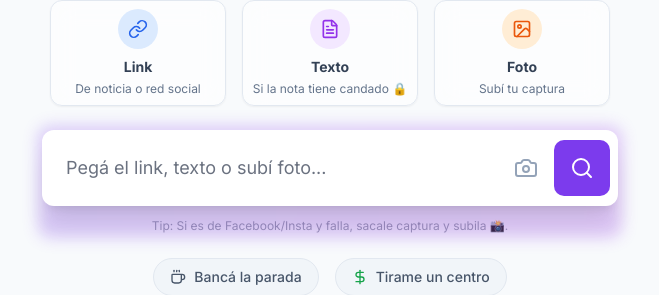
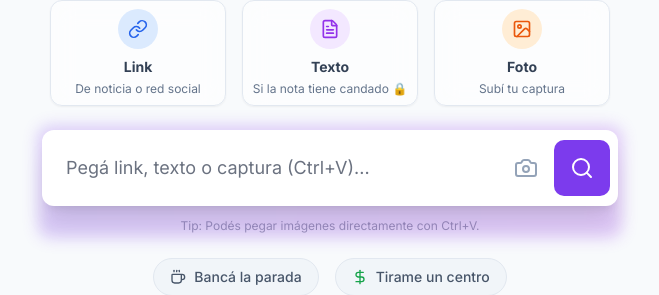
Before and after one commit to anrs87/sarasa-checker, a Next.js app: page / in a window 1280 px wide. Shown: the part 321-616 px from the top of the page, without its empty margins (310-969 px from the left). Built offline with nearby package versions, Linux system fonts and the light colour scheme; no server answers; the database is empty.

Commit message:
fix paste screenshot

```diff
--- a/app/page.tsx
+++ b/app/page.tsx
@@ -14,13 +14,12 @@ export default function Home() {
   const [userGuess, setUserGuess] = useState<'POSTA' | 'VERSO' | 'TIBIO' | null>(null);
   const [error, setError] = useState('');
 
-  // --- NUEVO ESTADO PARA IMAGEN ---
+  // --- ESTADO PARA IMAGEN ---
   const [selectedImage, setSelectedImage] = useState<string | null>(null);
   const fileInputRef = useRef<HTMLInputElement>(null);
 
-  const handleImageUpload = (e: React.ChangeEvent<HTMLInputElement>) => {
-    const file = e.target.files?.[0];
-    if (file) {
+  // Procesar archivo (sea por botón o por paste)
+  const processFile = (file: File) => {
     if (file.size > 4 * 1024 * 1024) { // 4MB límite
       setError('Esa imagen es muy pesada. Buscate una más liviana.');
       return;
@@ -32,7 +31,31 @@ export default function Home() {
       setUrl(''); // Limpiamos texto para evitar confusión
     };
     reader.readAsDataURL(file);
+  };
+
+  const handleImageUpload = (e: React.ChangeEvent<HTMLInputElement>) => {
+    const file = e.target.files?.[0];
+    if (file) {
+      processFile(file);
     }
+  };
+
+  // --- NUEVA FUNCIÓN: MANEJO DE PEGAR (CTRL+V) ---
+  const handlePaste = (e: React.ClipboardEvent) => {
+    const items = e.clipboardData.items;
+
+    for (let i = 0; i < items.length; i++) {
+      // Si encontramos una imagen en el portapapeles
+      if (items[i].type.indexOf('image') !== -1) {
+        e.preventDefault(); // Evitamos que intente pegar el nombre del archivo como texto
+        const file = items[i].getAsFile();
+        if (file) {
+          processFile(file); // Reusamos la lógica de subida
+        }
+        return;
+      }
+    }
+    // Si no es imagen, dejamos que el texto se pegue normal en el input
   };
 
   const clearImage = () => {
@@ -40,7 +63,6 @@ export default function Home() {
     if (fileInputRef.current) fileInputRef.current.value = '';
   };
 
-  // --- FUNCIÓN PARA LIMPIAR TODO ---
   const resetState = () => {
     setResult(null);
     setUserGuess(null);
@@ -51,7 +73,6 @@ export default function Home() {
   };
 
   const handleCheck = async () => {
-    // 1. VALIDACIÓN HÍBRIDA
     if (!url.trim() && !selectedImage) return;
 
     if (!selectedImage && url.trim().length < 5) {
@@ -70,7 +91,7 @@ export default function Home() {
         headers: { 'Content-Type': 'application/json' },
         body: JSON.stringify({
           urlOrText: url,
-          imageBase64: selectedImage // Mandamos la foto si hay
+          imageBase64: selectedImage
         }),
       });
 
@@ -78,7 +99,7 @@ export default function Home() {
 
       if (data.error) throw new Error(data.error);
 
-      // --- GUARDADO LOCAL SILENCIOSO ---
+      // Guardado Local
       const history = JSON.parse(localStorage.getItem('sarasa_history') || '[]');
       const newEntry = {
         url: selectedImage ? '📸 Análisis de Imagen' : url,
@@ -89,7 +110,6 @@ export default function Home() {
       localStorage.setItem('sarasa_history', JSON.stringify([newEntry, ...history].slice(0, 10)));
 
       setResult(data);
-      // Limpiamos imagen después del éxito
       if (selectedImage) clearImage();
 
     } catch (err: any) {
@@ -138,11 +158,10 @@ export default function Home() {
         </p>
       </div>
 
-      {/* --- INSTRUCCIONES VISUALES (Se ven si no hay resultado) --- */}
+      {/* INSTRUCCIONES VISUALES */}
       {!result && !loading && (
         <div className="flex justify-center gap-2 sm:gap-4 mb-6 w-full max-w-xl px-2 animate-in fade-in slide-in-from-bottom-3">
 
-          {/* OPCIÓN 1: LINK */}
           <div className="flex flex-col items-center gap-1 p-2 flex-1 bg-white/60 backdrop-blur-md rounded-xl border border-slate-200 shadow-sm text-center hover:scale-105 transition-transform duration-200">
             <div className="p-2.5 bg-blue-100 text-blue-600 rounded-full mb-1">
               <LinkIcon size={20} />
@@ -153,7 +172,6 @@ export default function Home() {
             </span>
           </div>
 
-          {/* OPCIÓN 2: TEXTO */}
           <div className="flex flex-col items-center gap-1 p-2 flex-1 bg-white/60 backdrop-blur-md rounded-xl border border-slate-200 shadow-sm text-center hover:scale-105 transition-transform duration-200">
             <div className="p-2.5 bg-purple-100 text-purple-600 rounded-full mb-1">
               <FileText size={20} />
@@ -164,7 +182,6 @@ export default function Home() {
             </span>
           </div>
 
-          {/* OPCIÓN 3: FOTO */}
           <div className="flex flex-col items-center gap-1 p-2 flex-1 bg-white/60 backdrop-blur-md rounded-xl border border-slate-200 shadow-sm text-center cursor-pointer hover:bg-white hover:border-orange-200 hover:shadow-md hover:scale-105 transition-all duration-200 group"
             onClick={() => fileInputRef.current?.click()}
           >
@@ -188,7 +205,6 @@ export default function Home() {
 
             <div className="relative bg-white rounded-lg p-2 shadow-xl flex items-center gap-2">
 
-              {/* INPUT FILE OCULTO */}
               <input
                 type="file"
                 ref={fileInputRef}
@@ -197,7 +213,6 @@ export default function Home() {
                 onChange={handleImageUpload}
               />
 
-              {/* CONTENIDO DEL INPUT: TEXTO O PREVIEW DE IMAGEN */}
               {selectedImage ? (
                 <div className="flex-1 p-2 flex items-center justify-between bg-slate-100 rounded border border-slate-200">
                   <div className="flex items-center gap-3">
@@ -215,13 +230,13 @@ export default function Home() {
                   type="text"
                   value={url}
                   onChange={(e) => setUrl(e.target.value)}
-                  placeholder="Pegá el link, texto o subí foto..."
+                  onPaste={handlePaste} // <--- ACÁ ESTÁ LA MAGIA DEL PEGAR
+                  placeholder="Pegá link, texto o captura (Ctrl+V)..." // Update del placeholder
                   className="block w-full p-4 text-lg text-gray-900 placeholder-gray-500 bg-transparent border-none outline-none focus:ring-0"
                   onKeyDown={(e) => e.key === 'Enter' && handleCheck()}
                 />
               )}
 
-              {/* BOTÓN CÁMARA (visible si no hay foto) */}
               {!selectedImage && (
                 <button
                   onClick={() => fileInputRef.current?.click()}
@@ -232,7 +247,6 @@ export default function Home() {
                 </button>
               )}
 
-              {/* BOTÓN BUSCAR */}
               <button
                 onClick={handleCheck}
                 disabled={loading && !result}
@@ -244,7 +258,7 @@ export default function Home() {
 
             {!selectedImage && (
               <p className="text-xs text-center mt-3 text-gray-400">
-                Tip: Si es de Facebook/Insta y falla, sacale captura y subila 📸.
+                Tip: Podés pegar imágenes directamente con Ctrl+V.
               </p>
             )}
           </div>
@@ -258,7 +272,7 @@ export default function Home() {
         </div>
       )}
 
-      {/* BOTONES DE DONACIÓN */}
+      {/* BOTONES DONACIÓN, RESULTCARD, RECENTCHECKS IGUAL QUE SIEMPRE */}
       {!result && !loading && !selectedImage && (
         <div className="flex flex-wrap justify-center gap-4 mb-12 animate-in fade-in zoom-in duration-700 delay-300">
           <a
@@ -282,12 +296,10 @@ export default function Home() {
         </div>
       )}
 
-      {/* TARJETA DE RESULTADO */}
       {result && userGuess && (
         <ResultCard data={result} userGuess={userGuess} onReset={resetState} />
       )}
 
-      {/* MURO DE LA VERDAD */}
       {!result && !loading && (
         <RecentChecks onSelect={handleSelectFromHistory} />
       )}
```
Lines whose indentation alone changed are shown as unchanged.
